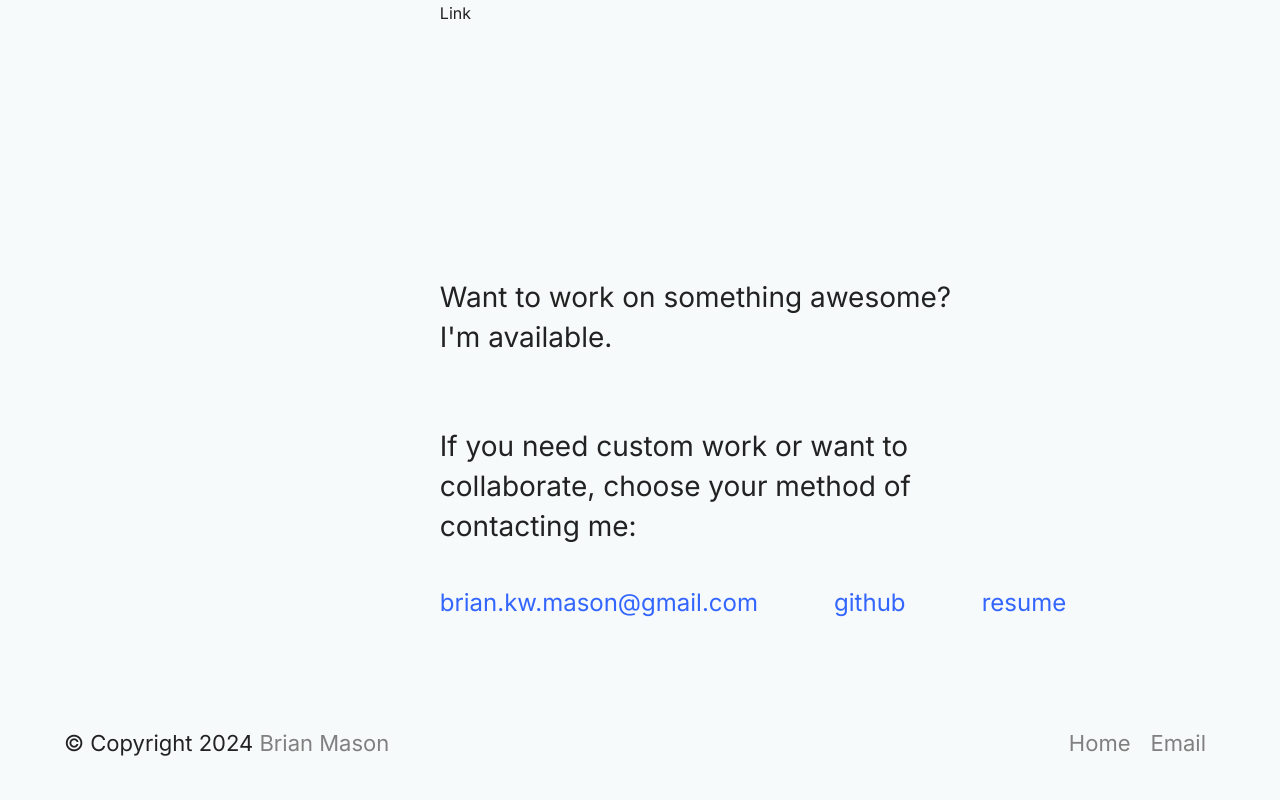
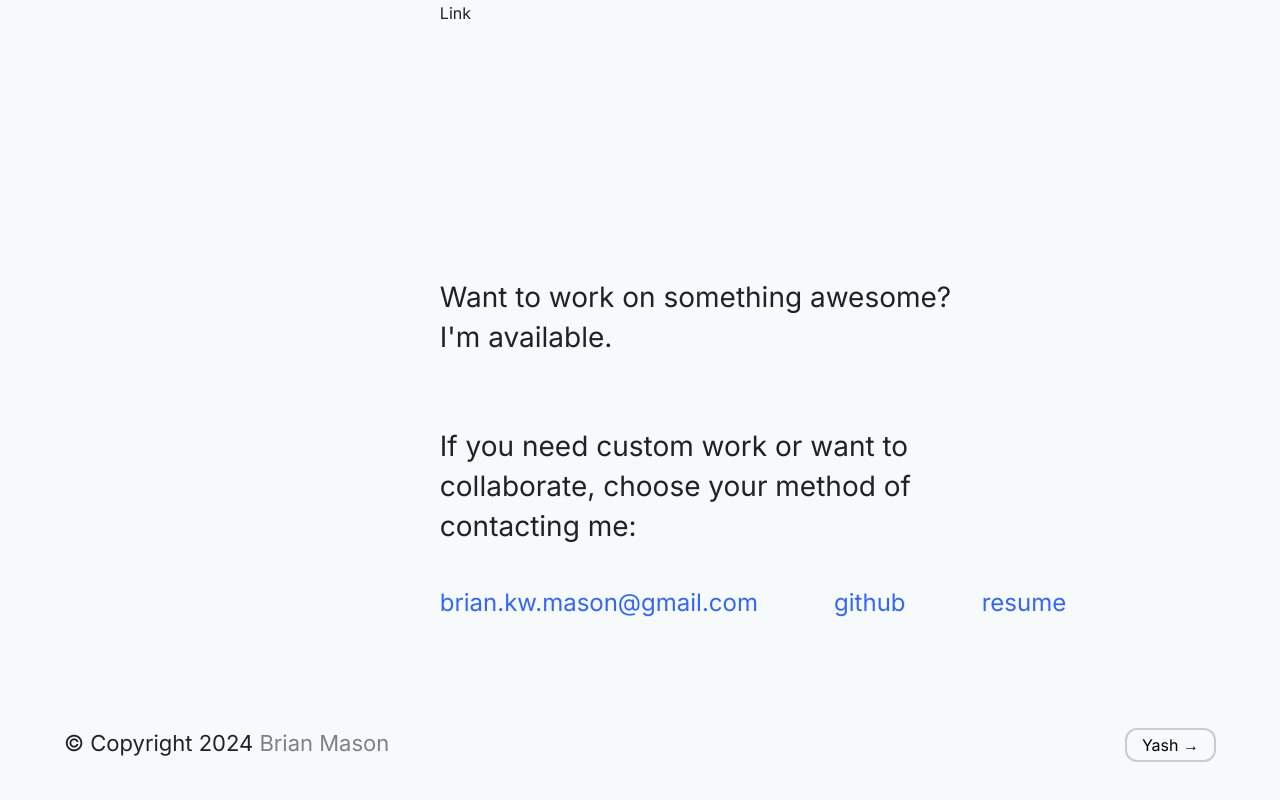
Before and after one commit to RationalChestnut/portfolio_project, a React (Create React App) app: page / in a window 1280 px wide. Shown: the part 2537-3337 px from the top of the page. Built offline with nearby package versions, Linux system fonts and the light colour scheme.

Commit message:
Added yash button

```diff
--- a/src/pages/Footer/Footer.js
+++ b/src/pages/Footer/Footer.js
@@ -3,8 +3,8 @@ import {
   ColorSpan,
   Copyright,
   FooterContainer,
-  Link,
   LinksContainer,
+  FooterButtonText,
 } from "./Footer.styles";
 
 export const Footer = () => {
@@ -14,13 +14,9 @@ export const Footer = () => {
         &#169; Copyright 2024 <ColorSpan>Brian Mason</ColorSpan>
       </Copyright>
       <LinksContainer>
-        <Link href="#">Home</Link>
-        <Link
-          href="mailto:brian.kw.mason@gmail.com?subject=Mail from website"
-          target="_blank"
-        >
-          Email
-        </Link>
+        <FooterButtonText href="https://www.yashdagade.com/" target="_blank">
+          Yash →
+        </FooterButtonText>
       </LinksContainer>
     </FooterContainer>
   );
--- a/src/pages/Footer/Footer.styles.js
+++ b/src/pages/Footer/Footer.styles.js
@@ -25,15 +25,16 @@ export const UpperContentContainer = styled.div`
 
 export const LinksContainer = styled.div``;
 
-export const Link = styled.a`
-  color: #808080;
-  padding: 0px 10px;
-  text-decoration: none;
-  @media screen and (max-width: 950px) {
-    font-size: 20px;
-  }
-`;
-
 export const ColorSpan = styled.span`
   color: #808080;
 `;
+
+export const FooterButtonText = styled.a`
+  color: black;
+  font-size: 16px;
+  text-decoration: none;
+  padding: 5px 15px;
+  background-color: transparent;
+  border: 2px solid #cccccc;
+  border-radius: 12px;
+`;
```
